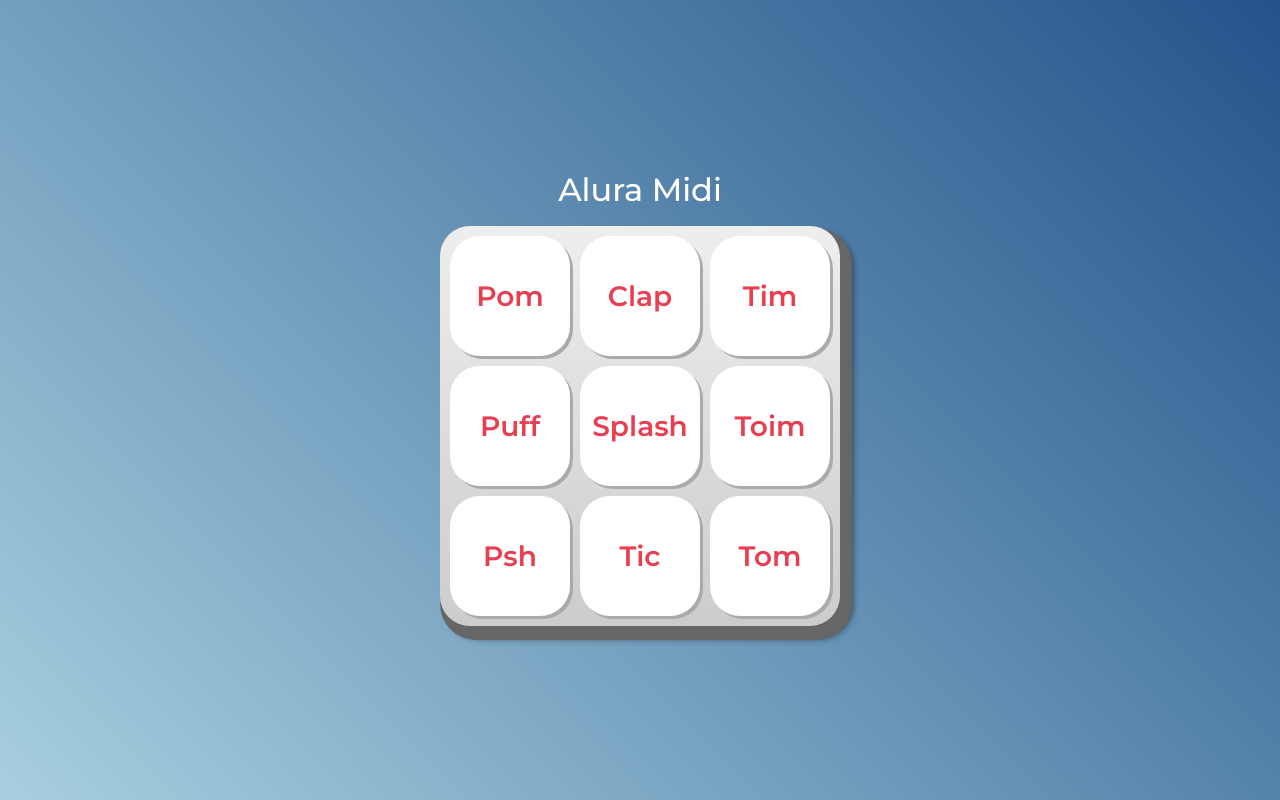
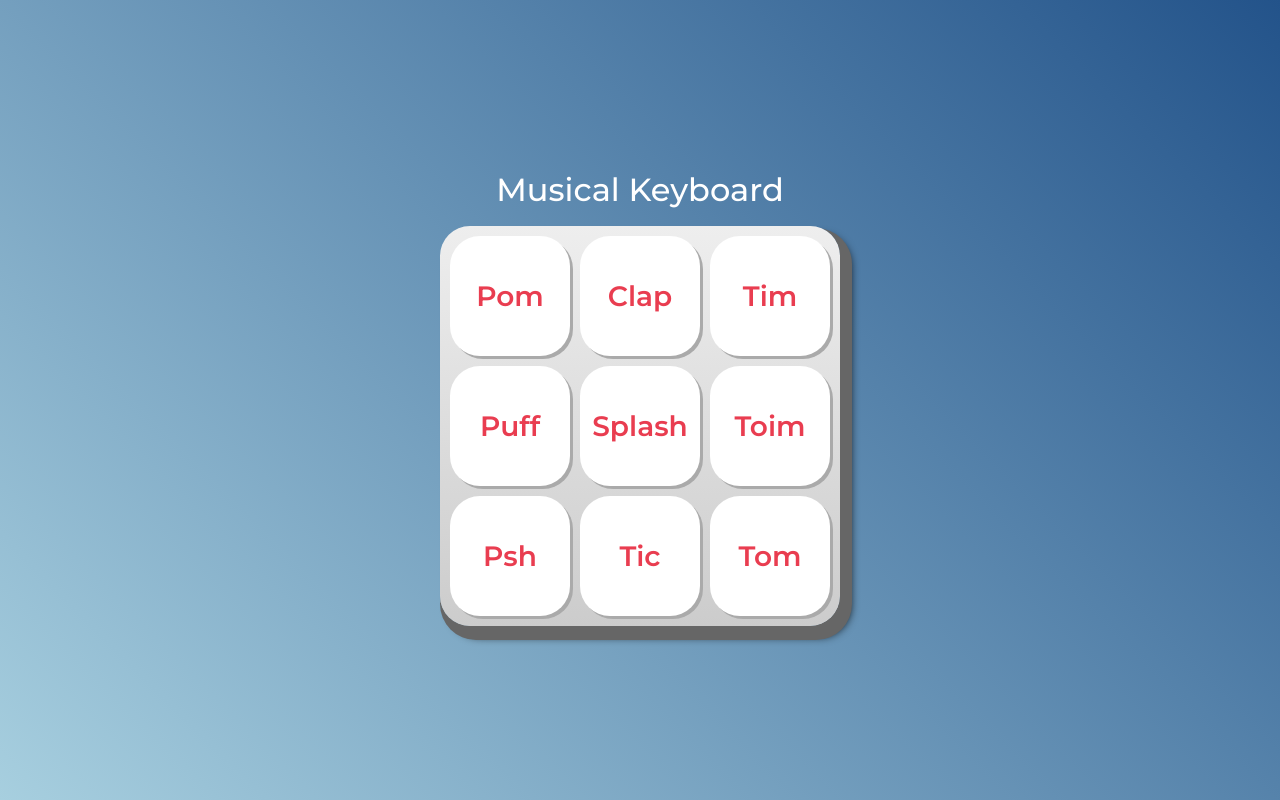
Before and after one commit to devfrontwill/Dinamic-Keyboard, a plain HTML site: page index.html in a window 1280 px wide. Drawn offline with Linux system fonts and the light colour scheme.

Commit message:
alterado title

```diff
--- a/index.html
+++ b/index.html
@@ -5,7 +5,7 @@
         <meta http-equiv="X-UA-Compatible" content="IE=edge">
         <meta name="viewport" content="width=device-width, initial-scale=1.0">
 
-        <title>Alura MIDI</title>
+        <title>Musical Keyboard</title>
 
         <link rel="preconnect" href="https://fonts.googleapis.com">
         <link rel="preconnect" href="https://fonts.gstatic.com" crossorigin>
@@ -21,7 +21,7 @@
 
     <body>
 
-        <h1>Alura Midi</h1>
+        <h1>Musical Keyboard</h1>
 
         <section class="teclado">
             <button class="tecla tecla_pom">Pom</button>
```
